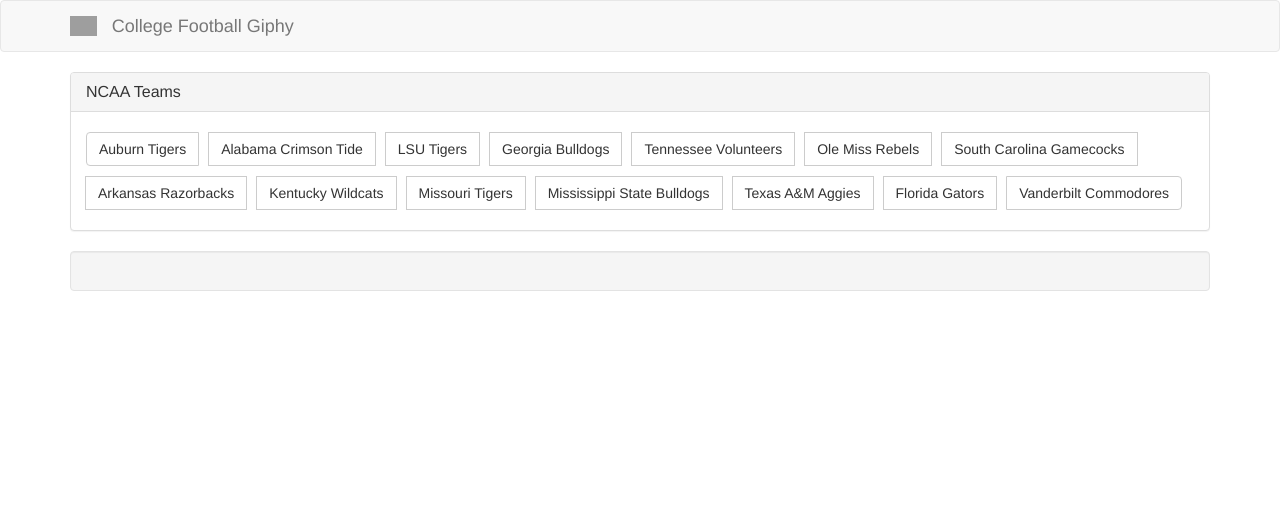
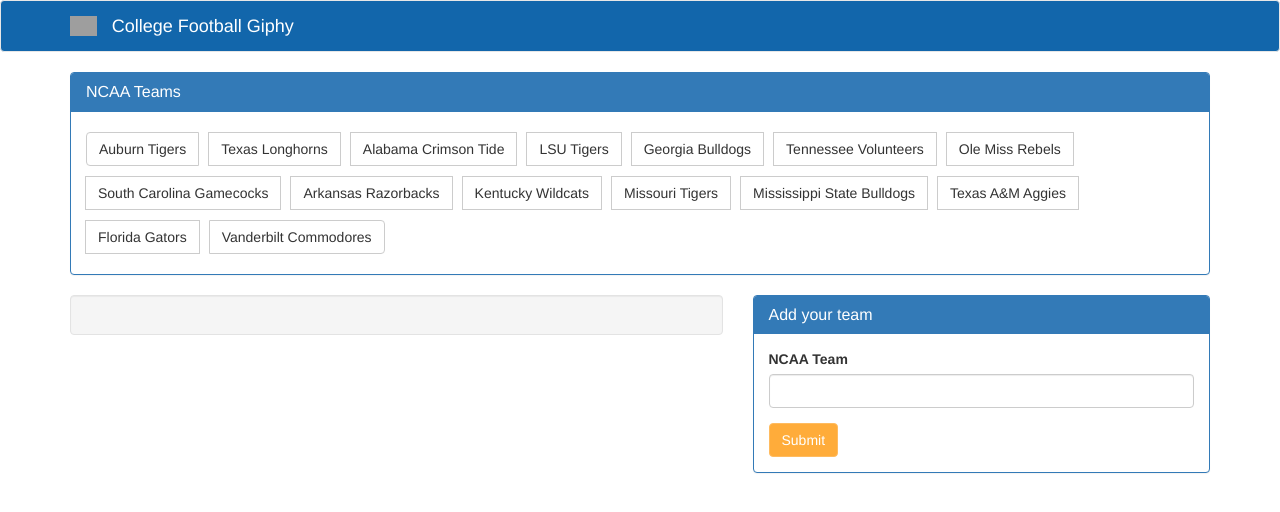
Before and after one commit to Worldedit05/Giphy-project, a PHP site: page / in a window 1280 px wide. Shown: the top 512 px of the page. Run offline with PHP 8.4, Linux system fonts and the light colour scheme; some libraries are stand-ins or nearby versions; grey boxes are pictures that could not be loaded.

Commit message:
Added form and some style to the page

```diff
--- a/assets/css/style.css
+++ b/assets/css/style.css
@@ -1,8 +1,23 @@
 .team {
   margin: 5px 10px;
 }
-.center-block {
-  display: block;
-  margin-left: auto;
-  margin-right: auto;
+.navbar-default {
+    background-color: #1266AB;
 }
+.navbar-default .navbar-brand {
+    color: #fff;
+}
+.navbar-default .navbar-brand:hover {
+    color: #7EB1DC;
+    background-color: transparent;
+}
+.submitBtn {
+    color: #fff;
+    background-color: #FFAC3A;
+    border-color: #FFBB5F;
+}
+.submitBtn:hover {
+    color: #fff;
+    background-color: #FF980B;
+    border-color: #CA7500;
+}
--- a/assets/javascript/app.js
+++ b/assets/javascript/app.js
@@ -1,4 +1,4 @@
-var topics = ['Auburn Tigers', 'Alabama Crimson Tide', 'LSU Tigers', 'Georgia Bulldogs', 'Tennessee Volunteers', 'Ole Miss Rebels', 'South Carolina Gamecocks', 'Arkansas Razorbacks', 'Kentucky Wildcats', 'Missouri Tigers', 'Mississippi State Bulldogs', 'Texas A&M Aggies', 'Florida Gators', 'Vanderbilt Commodores']
+var topics = ['Auburn Tigers','Texas Longhorns', 'Alabama Crimson Tide', 'LSU Tigers', 'Georgia Bulldogs', 'Tennessee Volunteers', 'Ole Miss Rebels', 'South Carolina Gamecocks', 'Arkansas Razorbacks', 'Kentucky Wildcats', 'Missouri Tigers', 'Mississippi State Bulldogs', 'Texas A&M Aggies', 'Florida Gators', 'Vanderbilt Commodores']
 
 var baseQueryURL = "http://api.giphy.com/v1/gifs/search?q=";
 var apiKey = "&api_key=dc6zaTOxFJmzC";
@@ -29,6 +29,7 @@
 
 function queryGiphy() {
 
+  $('.row').removeClass('hidden');
   $('#gifs').empty();
 
   var team = $(this).attr('data-team');
--- a/index.html
+++ b/index.html
@@ -1,5 +1,6 @@
 <!DOCTYPE html>
 <html lang="en">
+
 <head>
     <meta charset="utf-8">
     <meta http-equiv="X-UA-Compatible" content="IE=edge">
@@ -11,36 +12,46 @@
     <link rel="stylesheet" href="https://maxcdn.bootstrapcdn.com/font-awesome/4.4.0/css/font-awesome.min.css">
     <link rel="stylesheet" href="assets/css/style.css">
 </head>
+
 <body>
     <nav class="navbar navbar-default">
         <div class="container">
-        <div class"navbar-header">
-          <!-- <button type="button" class="navbar-toggle collapsed" data-toggle="collapse" data-target="#bs-example-navbar-collapse-1" aria-expanded="false">
-            <span class="sr-only">Toggle navigation</span>
-            <span class="icon-bar"></span>
-            <span class="icon-bar"></span>
-            <span class="icon-bar"></span>
-          </button> -->
+            <div class "navbar-header">
                 <a class="navbar-brand" href="#"><img src="assets/images/football-icon.png" height="100%" alt="College Football Giphy"></a>
                 <a class="navbar-brand" href="#">College Football Giphy</a>
             </div>
         </div>
     </nav>
     <div class="container">
-      <div class="panel panel-default">
+        <div class="panel panel-primary">
             <div class="panel-heading">
                 <h3 class="panel-title">NCAA Teams</h3>
             </div>
             <div class="panel-body">
                 <div class="btn-group team-buttons" role="group" aria-label="teams">
-
                 </div>
             </div>
         </div>
         <!-- This is where the gifs will show up! -->
         <div class="row">
-        <div class="col-lg-12">
+            <div class="col-sm-7">
                 <div class="well" id="gifs">
+                </div>
+            </div>
+            <div class="col-sm-5">
+                <div class="panel panel-primary">
+                    <div class="panel-heading">
+                        <h2 class="panel-title">Add your team</h2>
+                    </div>
+                    <div class="panel-body">
+                        <form>
+                            <div class="form-group">
+                                <label for="Team Input">NCAA Team</label>
+                                <input type="text" class="form-control">
+                            </div>
+                            <button type="submit" class="btn btn-primary submitBtn">Submit</button>
+                        </form>
+                    </div>
                 </div>
             </div>
         </div>
@@ -51,4 +62,5 @@
 
     <script src="assets/javascript/app.js"></script>
 </body>
+
 </html>
```
Lines whose indentation alone changed are shown as unchanged.
